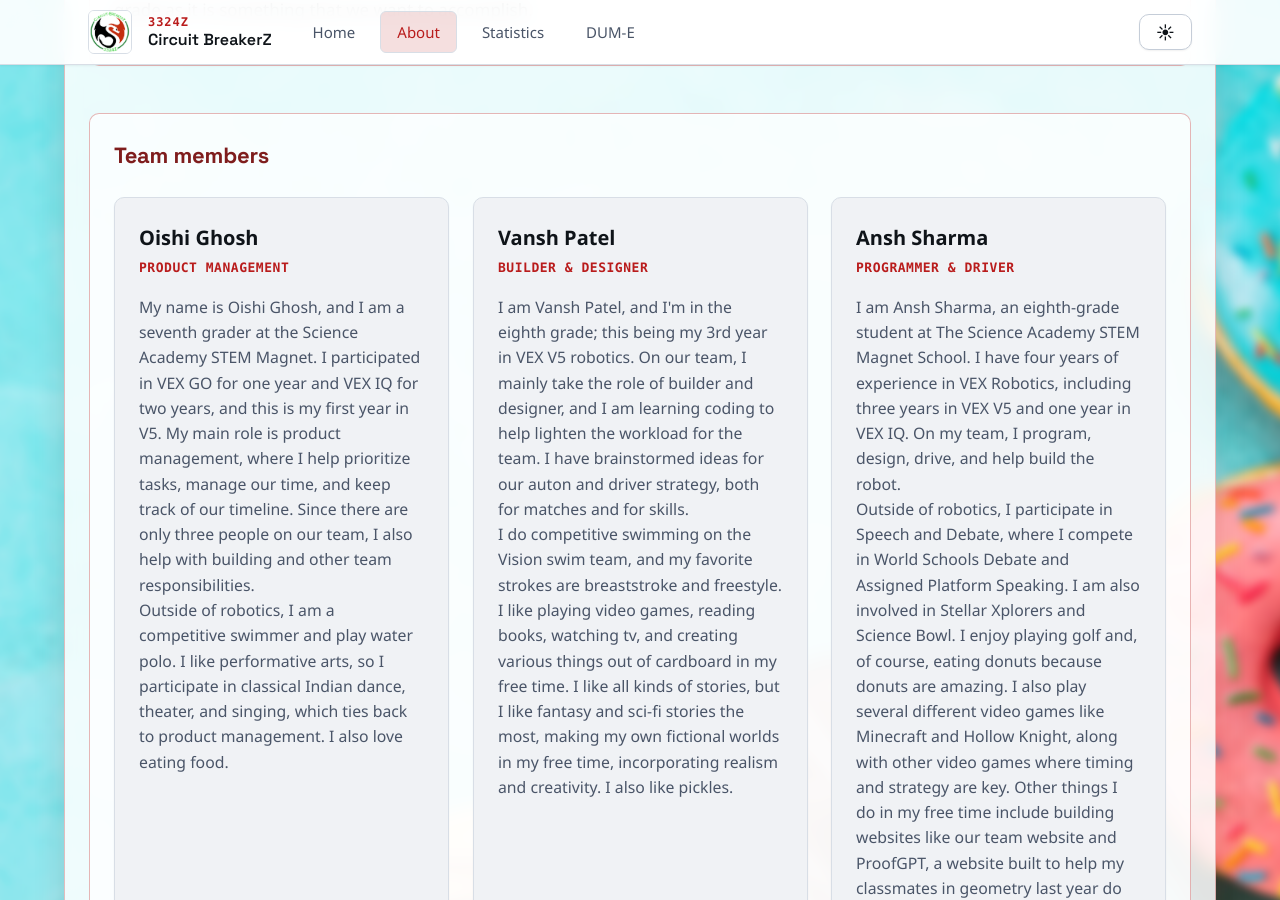
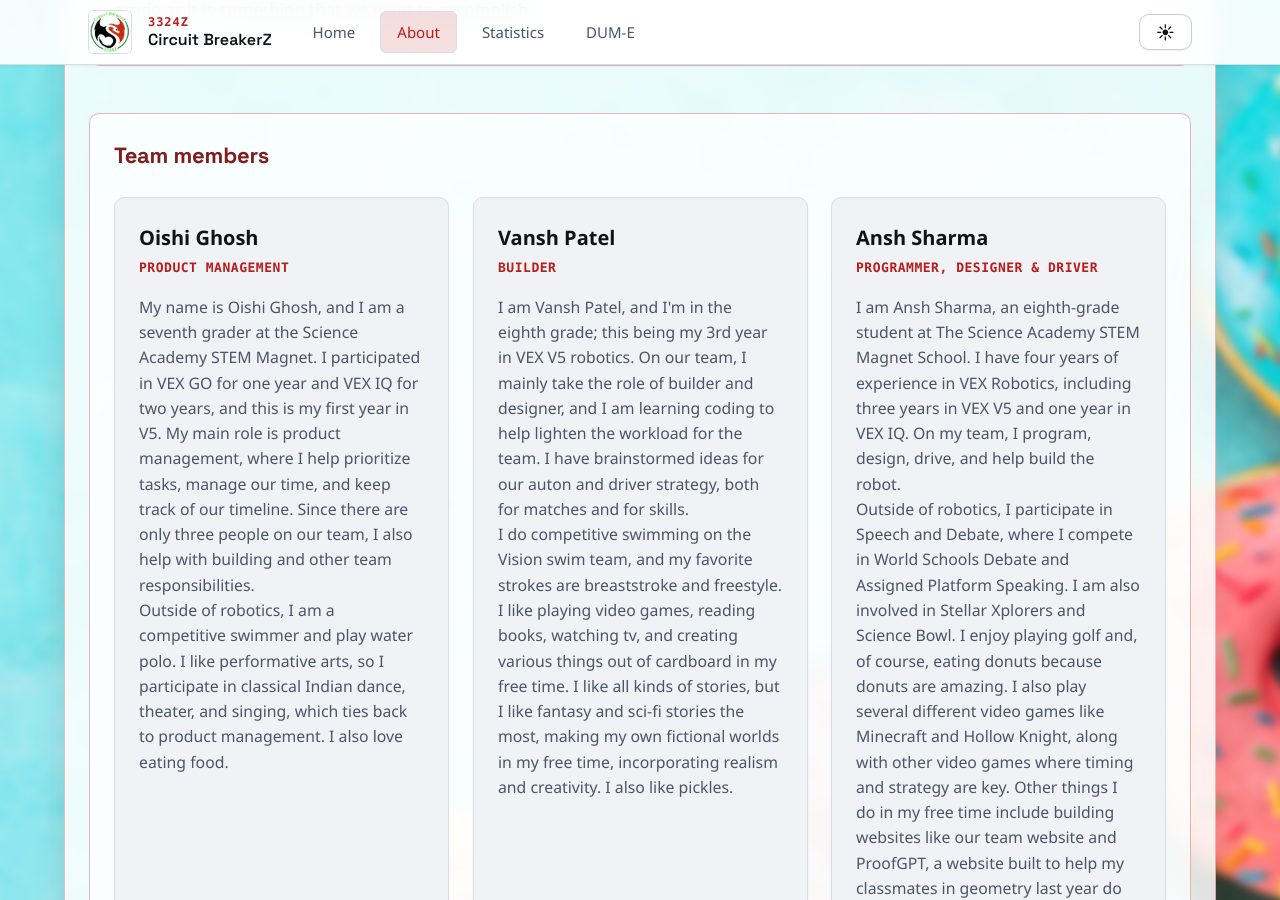
Before and after one commit to CircutBreaker118/3324Z, a Jekyll site: the page built from about.markdown, in a window 1280 px wide and 900 px high, scrolled down 552 px. Built offline with Jekyll 4.4.1, drawn with Linux system fonts in a browser that asks for light colours; part of the change alters nothing that is shown.

Commit message:
Fix role labels: Ansh is designer, not Vansh
Co-authored-by: CircutBreaker118 <CircutBreaker118@users.noreply.github.com>

```diff
--- a/about.markdown
+++ b/about.markdown
@@ -45,7 +45,7 @@ body_class: page-about
     </article>
     <article class="member-card" data-reveal data-reveal-delay="120">
       <h3 class="member-card__name">Vansh Patel</h3>
-      <p class="member-card__role">Builder &amp; Designer</p>
+      <p class="member-card__role">Builder</p>
       <p class="member-card__bio">
         I am Vansh Patel, and I'm in the eighth grade; this being my 3rd year in VEX V5 robotics. On our
         team, I mainly take the role of builder and designer, and I am learning coding to help lighten the
@@ -62,7 +62,7 @@ body_class: page-about
     </article>
     <article class="member-card" data-reveal data-reveal-delay="240">
       <h3 class="member-card__name">Ansh Sharma</h3>
-      <p class="member-card__role">Programmer &amp; Driver</p>
+      <p class="member-card__role">Programmer, Designer &amp; Driver</p>
       <p class="member-card__bio">
         I am Ansh Sharma, an eighth-grade student at The Science Academy STEM Magnet School. I have four
         years of experience in VEX Robotics, including three years in VEX V5 and one year in VEX IQ. On my
```
